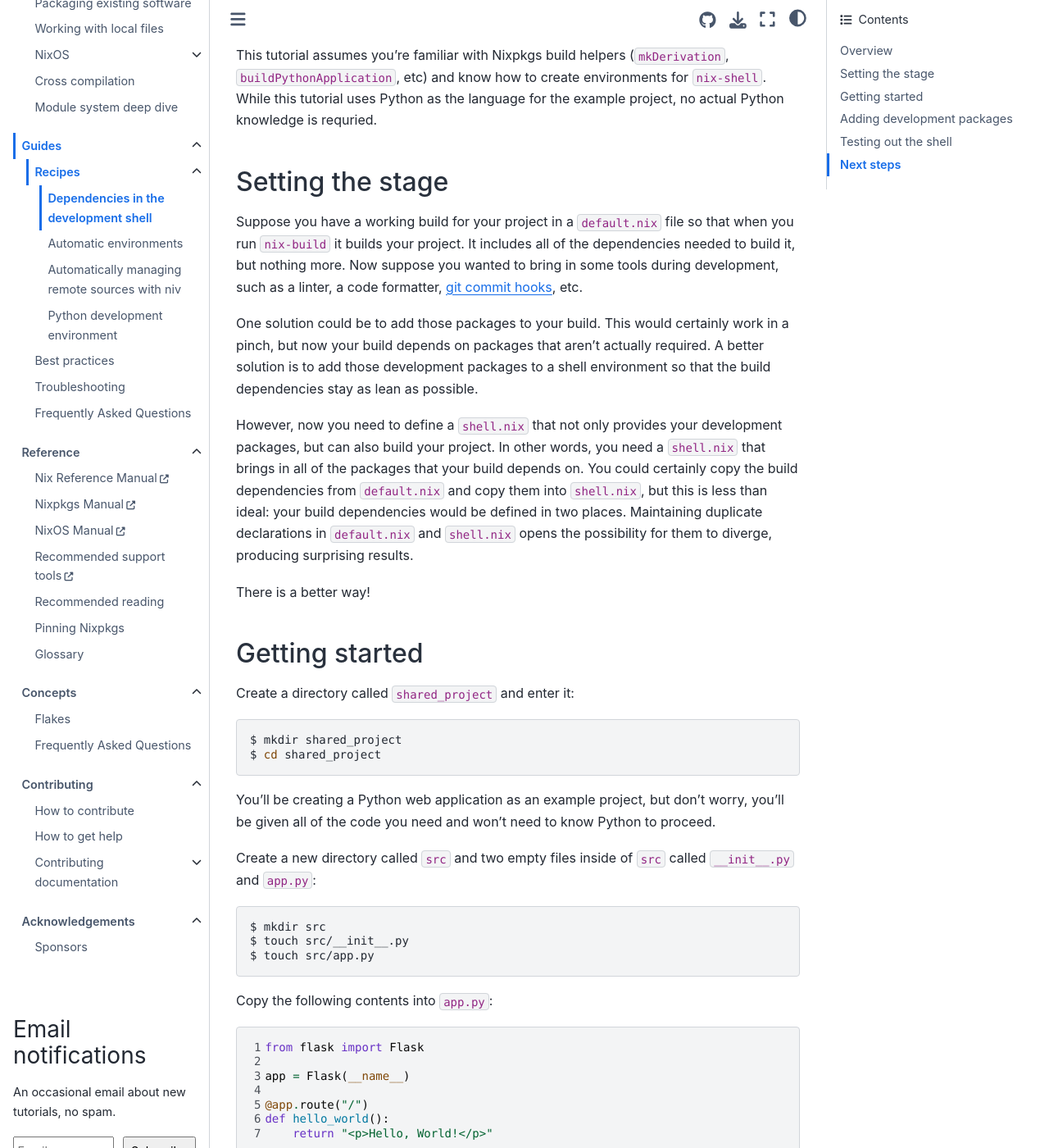
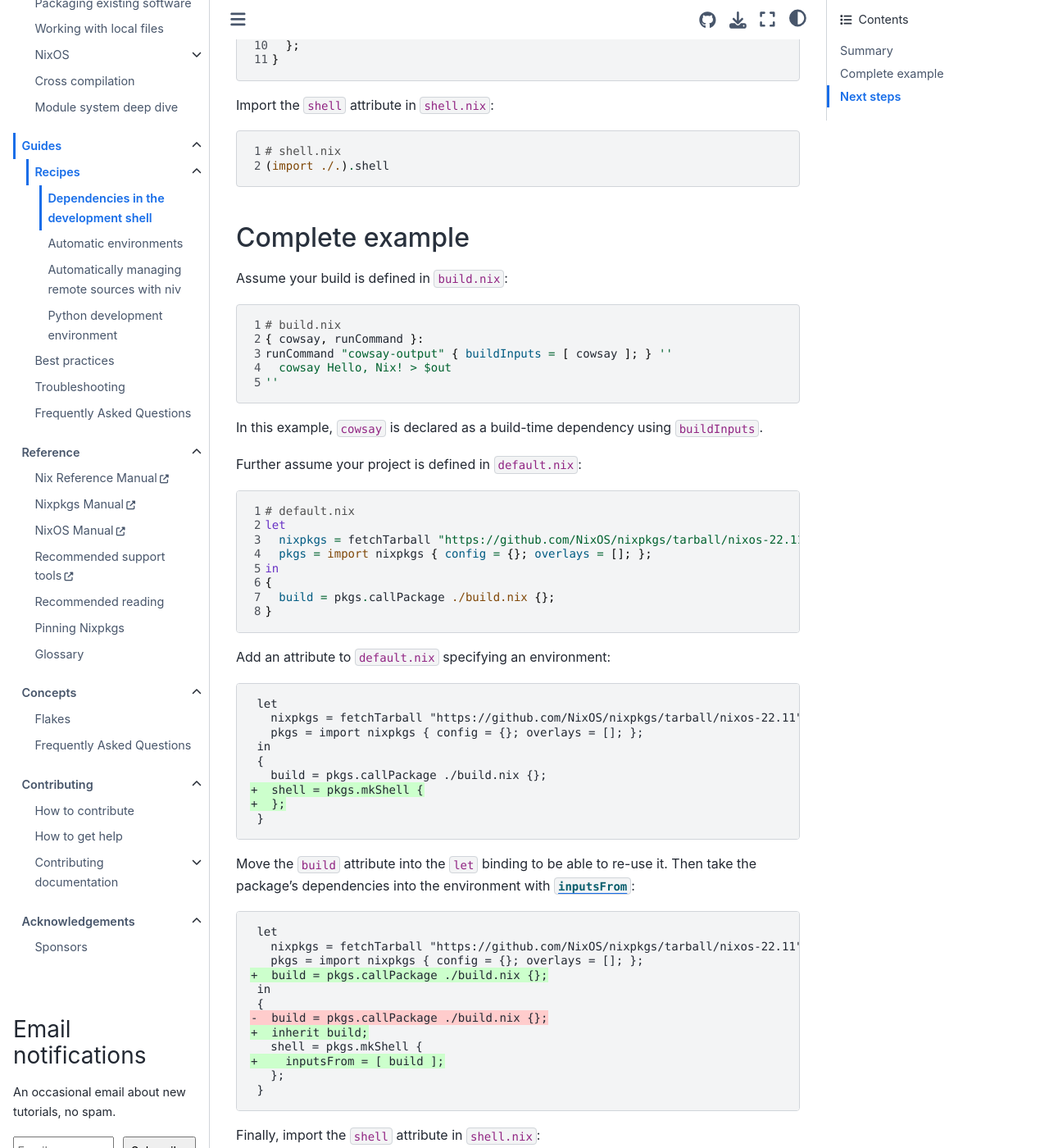
Before and after one commit to NixOS/nix.dev, a Sphinx documentation site: the page built from source/guides/recipes/sharing-dependencies.md, in a window 1280 px wide and 1400 px high, scrolled down 575 px. Shown: the whole window at 82% size. Built offline with Sphinx 7.4.7 and the Sphinx Book theme 1.1.4, drawn with Linux system fonts in a browser that asks for light colours; some of the changed text lies outside the part shown.

Commit message:
reduce the sharing dependencies tutorial to a guide (#778)
* shorten the sharing dependencies article to a guide

the contents do not really warrant a full-blown tutorial

* use an example with an explicit build-time dependency

* fix typo

* link `inputsFrom` to Nixpkgs manual

````diff
--- a/source/guides/recipes/sharing-dependencies.md
+++ b/source/guides/recipes/sharing-dependencies.md
@@ -1,209 +1,112 @@
 (sharing-dependencies)=
 # Dependencies in the development shell
 
-<!-- Include any foreward you want here -->
+When [packaging software in `default.nix`](packaging-existing-software), you'll want a [development environment in `shell.nix`](declarative-reproducible-envs) to enter it conveniently with `nix-shell` or [automatically with `direnv`](./direnv).
 
-## Overview
+How to share the package's dependencies in `default.nix` with the development environment in `shell.nix`?
 
-### What will you learn?
+## Summary
 
-In this tutorial you'll learn how not to repeat yourself by sharing dependencies between `default.nix`, which is responsible for building the project, and `shell.nix`, which is responsible for providing you with an environment to work in.
-
-### How long will it take?
-
-This tutorial will take approximately 1 hour.
-
-### What will you need?
-
-This tutorial assumes you're familiar with Nixpkgs build helpers (`mkDerivation`, `buildPythonApplication`, etc) and know how to create environments for `nix-shell`.
-While this tutorial uses Python as the language for the example project, no actual Python knowledge is requried.
-
-## Setting the stage
-
-Suppose you have a working build for your project in a `default.nix` file so that when you run `nix-build` it builds your project.
-It includes all of the dependencies needed to build it, but nothing more.
-Now suppose you wanted to bring in some tools during development, such as a linter, a code formatter, [git commit hooks], etc.
-
-[git commit hooks]: https://github.com/cachix/pre-commit-hooks.nix
-
-One solution could be to add those packages to your build.
-This would certainly work in a pinch, but now your build depends on packages that aren't actually required.
-A better solution is to add those development packages to a shell environment so that the build dependencies stay as lean as possible.
-
-However, now you need to define a `shell.nix` that not only provides your development packages, but can also build your project.
-In other words, you need a `shell.nix` that brings in all of the packages that your build depends on.
-You could certainly copy the build dependencies from `default.nix` and copy them into `shell.nix`, but this is less than ideal:
-your build dependencies would be defined in two places.
-Maintaining duplicate declarations in `default.nix` and `shell.nix` opens the possibility for them to diverge, producing surprising results.
-
-There is a better way!
-
-## Getting started
-
-Create a directory called `shared_project` and enter it:
-
-```console
-$ mkdir shared_project
-$ cd shared_project
-```
-
-You'll be creating a Python web application as an example project, but don't worry, you'll be given all of the code you need and won't need to know Python to proceed.
-
-Create a new directory called `src` and two empty files inside of `src` called `__init__.py` and `app.py`:
-
-```
-$ mkdir src
-$ touch src/__init__.py
-$ touch src/app.py
-```
-
-Copy the following contents into `app.py`:
-
-```python
-from flask import Flask
-
-app = Flask(__name__)
-
-@app.route("/")
-def hello_world():
-    return "<p>Hello, World!</p>"
-```
-
-This creates a web application that returns `<p>Hello, World!</p>` on the `/` route.
-
-Next create a `pyproject.toml` file with the following contents:
-
-```toml
-[build-system]
-requires = ["setuptools", "setuptools-scm"]
-build-backend = "setuptools.build_meta"
-
-[project]
-name = "shared_project"
-version = "0.0.1"
-
-[project.scripts]
-app = "app:main"
-```
-
-This file tells Python how to build the project and what will execute when you run the executable called `app`.
-
-For the Nix part of the project you'll create two files: `package.nix` and `default.nix`.
-The actual build recipe will be in `package.nix` and `default.nix` will import this file to perform the build.
-
-First create a `package.nix` file like this:
+Use the [`inputsFrom` attribute to `pkgs.mkShell`](https://nixos.org/manual/nixpkgs/stable/#sec-pkgs-mkShell-attributes):
 
 ```nix
+# default.nix
+let
+  pkgs = import <nixpkgs> {};
+  build = pkgs.callpackage ./build.nix {};
+in
 {
-  buildPythonApplication,
-  setuptools-scm,
-  flask,
-}:
-
-buildPythonApplication {
-  pname = "shared_project";
-  version = "0.0.1";
-  format = "pyproject";
-  src = builtins.path { path = ./.; name = "shared_project_source"; };
-  propagatedBuildInputs = [
-    setuptools-scm
-    flask
-  ];
+  inherit build;
+  shell = pkgs.mkShell {
+    inputsFrom = [ build ];
+  };
 }
 ```
 
-The Nix expression in this file is a _function_ that produces a derivation.
-This method of defining builds is a common design pattern in the Nix community, and is the format used throughout the `nixpkgs` repository.
-This particular derivation builds your Python application and ensures that `flask`, the library used to create the web application, is available at runtime.
-
-Note that on line 11 of the `package.nix` file the `src` attribute is set using `builtins.path`.
-This creates a [reproducible source path], and is a good habit to form.
-
-[reproducible source path]: https://nix.dev/recipes/best-practices#reproducible-source-paths
-
-Finally, create a `default.nix` that looks like this:
+Import the `shell` attribute in `shell.nix`:
 
 ```nix
-let
-  pkgs = import <nixpkgs> {};
-in
-  {
-    build = pkgs.python3Packages.callPackage ./package.nix {};
-  }
+# shell.nix
+(import ./.).shell
 ```
 
-The `python3Packages.callPackage` function determines which arguments the function in `package.nix` takes (in this case, `buildPythonApplication`, `setuptools-scm`, and `flask`) then calls the function in `package.nix` with the corresponding attributes from `python3Packages`.
-You can read more about the `callPackage` pattern in the [Nix Pills][nix_pills_callpackage].
+## Complete example
 
-Also note that this `default.nix` returns an attribute set with a single attribute called `build`.
-This allows adding more attributes later without breaking existing consumers.
-Try to build this project by running `nix-build -A build`
-
-[nix_pills_callpackage]: https://nixos.org/guides/nix-pills/callpackage-design-pattern.html
-
-## Adding development packages
-
-As mentioned earlier, you'll want to add some development packages.
-Edit `default.nix` to look like this:
+Assume your build is defined in `build.nix`:
 
 ```nix
-let
-  pkgs = import <nixpkgs> {};
-  build = pkgs.python3Packages.callPackage ./package.nix {};
-in
-  {
-    inherit build;
-    shell = pkgs.mkShell {
-      inputsFrom = [ build ];
-      packages = with pkgs.python3Packages; [
-        black
-        flake8
-      ];
-    };
-  }
+# build.nix
+{ cowsay, runCommand }:
+runCommand "cowsay-output" { buildInputs = [ cowsay ]; } ''
+  cowsay Hello, Nix! > $out
+''
 ```
 
-Let's break this all down.
+In this example, `cowsay` is declared as a build-time dependency using `buildInputs`.
 
-The `pkgs.mkShell` function produces a shell environment, and it's common to put the expression that calls this function in a `shell.nix` file by itself.
-However, doing so means that you to declare `pkgs = ...` a second time (first in `default.nix`, then again in `shell.nix`) and if you're pinning `nixpkgs` to a particular revision you may forget to update one of the declarations.
-
-By putting the `build` declaration in the `let` binding on line 3 you're able to use it throughout the attribute set that spans lines 5-14.
-Line 6 includes the `build` attribute in the attribute set.
-Lines 7-13 produce the shell environment for working on the project.
-
-The real magic is the `inputsFrom` attribute passed to `mkShell` on line 8, which allows you to include build inputs from other derivations in your shell.
-**This is what allows you to not repeat yourself.**
-
-Finally, the `packages` attribute passed to `mkShell` is where you list any executable packages you'd like to be available in your shell.
-
-Now create a `shell.nix` file with the following contents:
+Further assume your project is defined in `default.nix`:
 
 ```nix
-(import ./default.nix).shell
+# default.nix
+let
+  nixpkgs = fetchTarball "https://github.com/NixOS/nixpkgs/tarball/nixos-22.11";
+  pkgs = import nixpkgs { config = {}; overlays = []; };
+in
+{
+  build = pkgs.callPackage ./build.nix {};
+}
 ```
 
-Since `default.nix` produces an attribute set, the `shell.nix` file is able to evaluate `default.nix` and simply access the `shell` attribute.
+Add an attribute to `default.nix` specifying an environment:
 
-Now you can build the project by running `nix-build -A build` and you can enter the shell simply by running `nix-shell`.
 
-## Testing out the shell
+```diff
+ let
+   nixpkgs = fetchTarball "https://github.com/NixOS/nixpkgs/tarball/nixos-22.11";
+   pkgs = import nixpkgs { config = {}; overlays = []; };
+ in
+ {
+   build = pkgs.callPackage ./build.nix {};
++  shell = pkgs.mkShell {
++  };
+ }
+```
 
-Enter the shell with the `nix-shell` command, then verify that you have the `flake8` and `black` programs available:
+Move the `build` attribute into the `let` binding to be able to re-use it.
+Then take the package's dependencies into the environment with [`inputsFrom`](https://nixos.org/manual/nixpkgs/stable/#sec-pkgs-mkShell-attributes):
+
+```diff
+ let
+   nixpkgs = fetchTarball "https://github.com/NixOS/nixpkgs/tarball/nixos-22.11";
+   pkgs = import nixpkgs { config = {}; overlays = []; };
++  build = pkgs.callPackage ./build.nix {};
+ in
+ {
+-  build = pkgs.callPackage ./build.nix {};
++  inherit build;
+   shell = pkgs.mkShell {
++    inputsFrom = [ build ];
+   };
+ }
+```
+
+Finally, import the `shell` attribute in `shell.nix`:
+
+```nix
+# shell.nix
+(import ./.).shell
+```
+
+Check the development environment, it contains the build-time dependency `cowsay`:
 
 ```console
-$ nix-shell
-...lots of output from the build
-$ which flake8
-/nix/store/vmp3jii75jqmi7vi9mg3v9ackal6wl4i-python3.10-flake8-6.0.0/bin/flake8
-$ which black
-/nix/store/q9vw01b2jz8h7kjq603hs3lz90i4d6d8-python3.10-black-23.1.0/bin/black
+$ nix-shell --pure
+[nix-shell]$ cowsay shell.nix
 ```
 
-These are the Nix store paths on the author's machine at the time of writing.
-You will likely see different store paths and versions depending on when you execute these commands and the architecture of the machine that the commands are executed on.
+## Next steps
 
-## Next steps
-- [Nixpkgs Manual - `mkShell`](https://nixos.org/manual/nixpkgs/stable/#sec-pkgs-mkShell)
-- [Nix Pills - callPackage Design Pattern][nix_pills_callpackage]
-- [Creating shell environments](https://nix.dev/tutorials/first-steps/declarative-shell.html)
+- [](pinning-nixpkgs)
+- [](./direnv)
+- [](python-dev-environment)
+- [](packaging-existing-software)
````
